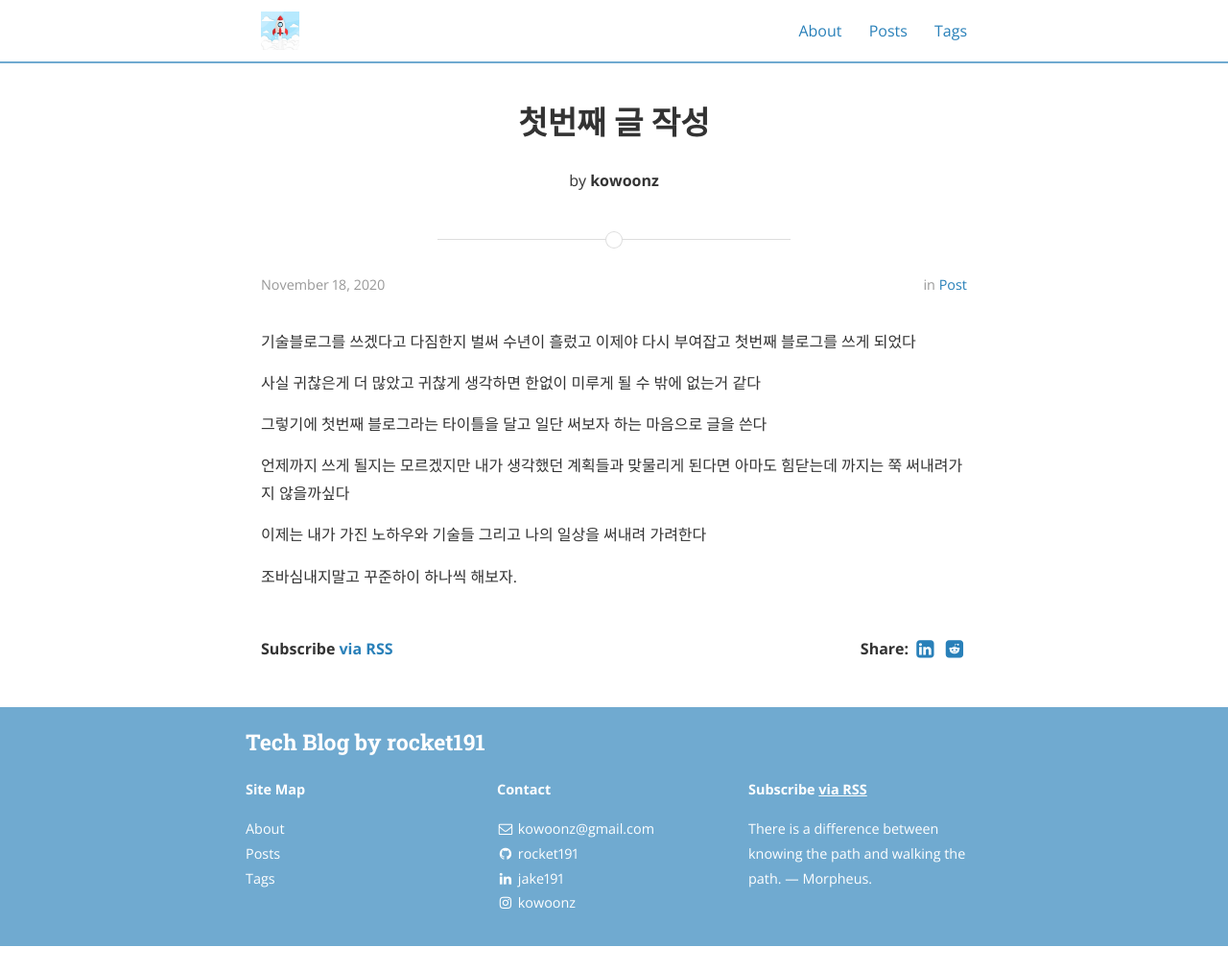
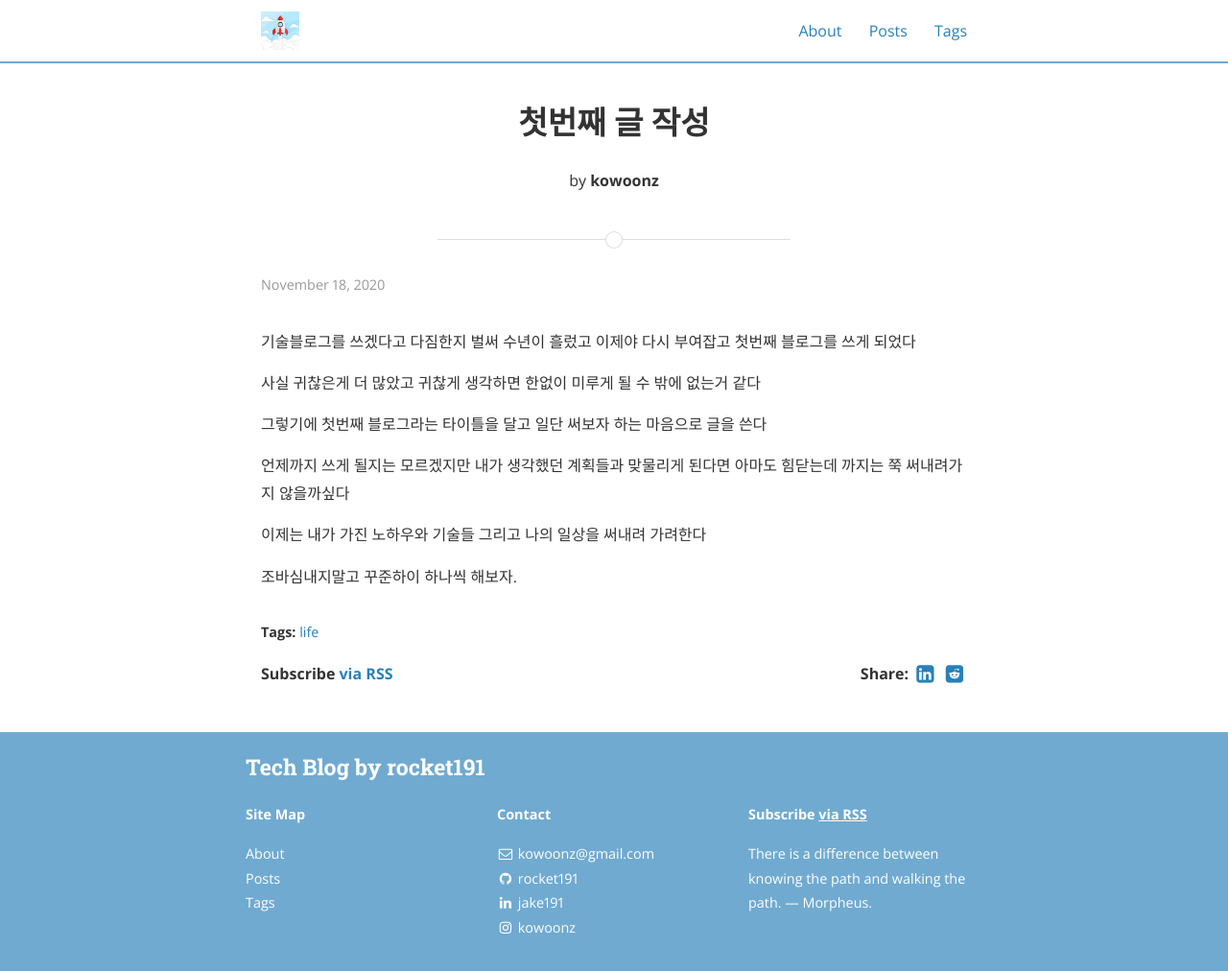
Before and after one commit to kowoonz/rocket191.github.io, a Jekyll site: the page built from _posts/2020-11-18-first-blogging.md, in a window 1280 px wide and 1012 px high. Shown: the whole window at 96% size. Built offline with Jekyll 4.4.1, drawn with Linux system fonts in a browser that asks for light colours; nearby versions of some CDN libraries; comment, search, counter and statistics services are not loaded.

```diff
--- a/_config.yml
+++ b/_config.yml
@@ -10,7 +10,7 @@ exclude:
 
 # Site settings
 title: Tech Blog by rocket191
-subtitle: "There is a difference between knowing the path and walking the path. ― Morpheus"
+subtitle: "Fall forward"
 email: kowoonz@gmail.com
 name: kowoonz
 description: >
--- a/_posts/2020-11-18-first-blogging.md
+++ b/_posts/2020-11-18-first-blogging.md
@@ -3,7 +3,7 @@ layout: post
 title:  "첫번째 글 작성"
 date:   2020-11-18T10:38:00-05:00
 author: kowoonz
-categories: post
+tags: life
 sitemap: true
 ---
 
```
Also changed, not shown: _posts/2015-04-20-welcome-to-jekyll.markdown (renamed from _posts copy/2015-04-20-welcome-to-jekyll.markdown).
